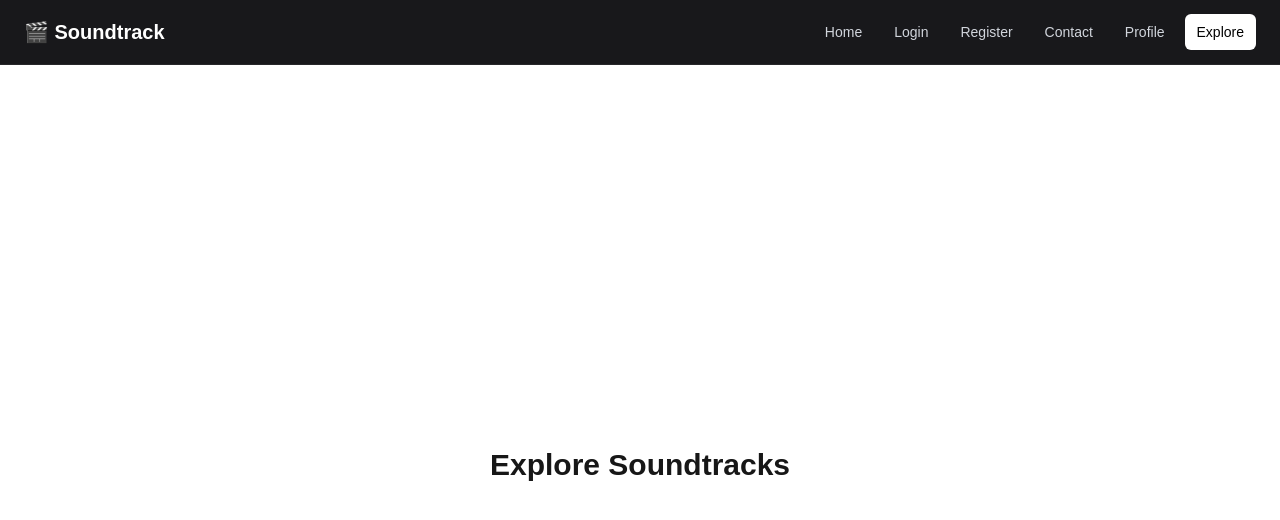
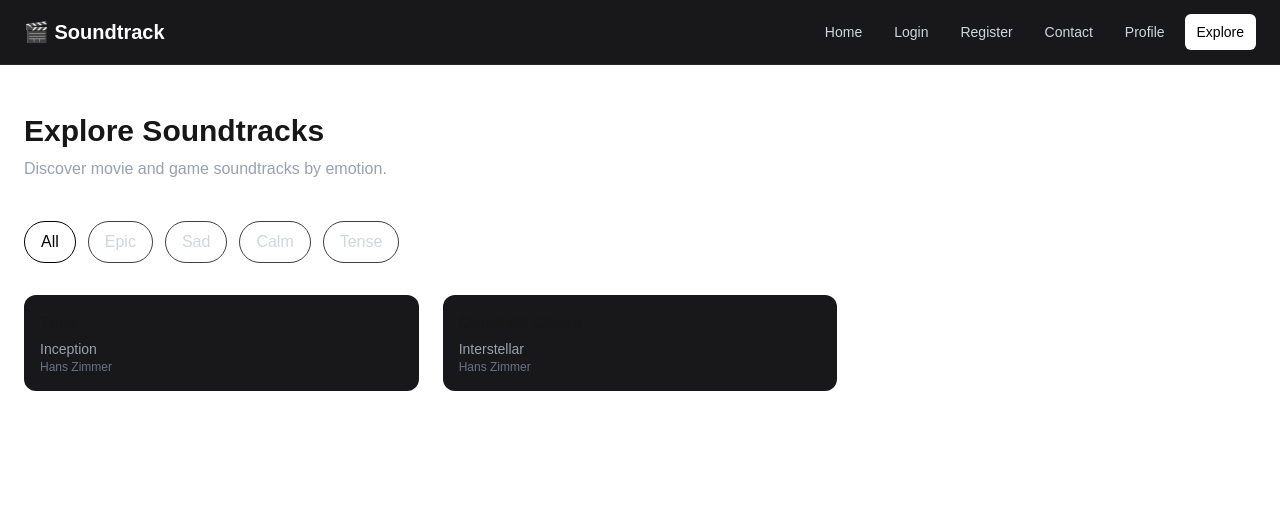
Before and after one commit to Frantisek82/soundtrack-mood-explorer-frontend, a Next.js app: page /explore in a window 1280 px wide. Shown: the top 520 px of the page. Built offline with nearby package versions, Linux system fonts and the light colour scheme.

Commit message:
feat: implement explore page with mood-based discovery

```diff
--- a/package.json
+++ b/package.json
@@ -9,9 +9,9 @@
     "lint": "eslint"
   },
   "dependencies": {
-    "next": "16.1.4",
-    "react": "19.2.3",
-    "react-dom": "19.2.3"
+    "next": "^16.1.4",
+    "react": "^19.2.3",
+    "react-dom": "^19.2.3"
   },
   "devDependencies": {
     "@tailwindcss/postcss": "^4",
--- a/src/app/explore/page.tsx
+++ b/src/app/explore/page.tsx
@@ -1,9 +1,66 @@
+"use client";
+
+import { useEffect, useState } from "react";
+import MoodSelector from "@/src/components/MoodSelector";
+import SoundtrackCard from "@/src/components/SoundtrackCard";
+import { getSoundtracks } from "@/src/services/soundtracks";
+
+type Soundtrack = {
+  id: string;
+  title: string;
+  movie: string;
+  composer: string;
+  mood: string;
+};
+
 export default function ExplorePage() {
+  const [mood, setMood] = useState<string | null>(null);
+  const [soundtracks, setSoundtracks] = useState<Soundtrack[]>([]);
+  const [loading, setLoading] = useState(true);
+
+  useEffect(() => {
+    setLoading(true);
+    getSoundtracks(mood || undefined).then((data) => {
+      setSoundtracks(data);
+      setLoading(false);
+    });
+  }, [mood]);
+
   return (
-    <main className="min-h-screen flex items-center justify-center">
-      <h1 className="text-3xl font-bold">
-        Explore Soundtracks
-      </h1>
+    <main className="max-w-7xl mx-auto px-6 py-12">
+      {/* Header */}
+      <header className="mb-10">
+        <h1 className="text-3xl font-bold mb-2">
+          Explore Soundtracks
+        </h1>
+        <p className="text-gray-400">
+          Discover movie and game soundtracks by emotion.
+        </p>
+      </header>
+
+      {/* Mood Selector */}
+      <MoodSelector selected={mood} onSelect={setMood} />
+
+      {/* Content */}
+      {loading ? (
+        <p className="text-gray-400">Loading soundtracks...</p>
+      ) : soundtracks.length === 0 ? (
+        <p className="text-gray-400">
+          No soundtracks found for this mood.
+        </p>
+      ) : (
+        <div className="grid grid-cols-1 sm:grid-cols-2 md:grid-cols-3 gap-6">
+          {soundtracks.map((track) => (
+            <SoundtrackCard
+              key={track.id}
+              id={track.id}
+              title={track.title}
+              movie={track.movie}
+              composer={track.composer}
+            />
+          ))}
+        </div>
+      )}
     </main>
   );
 }
--- a/src/app/layout.tsx
+++ b/src/app/layout.tsx
@@ -1,5 +1,5 @@
 import "./globals.css";
-import Navbar from "../components/Navbar";
+import Navbar from "@/src/components/Navbar";
 
 export default function RootLayout({
   children,
--- /dev/null
+++ b/src/components/SoundtrackCard.tsx
@@ -0,0 +1,28 @@
+"use cleint";
+
+import Link from "next/link";
+
+type Props = {
+  id: string;
+  title: string;
+  movie: string;
+  composer: string;
+};
+
+export default function SoundtrackCard({
+  id,
+  title,
+  movie,
+  composer,
+}: Props) {
+  return (
+    <Link
+      href={`/soundtrack/${id}`}
+      className="bg-zinc-900 p-4 rounded-xl hover:bg-zinc-800 transition"
+    >
+      <h3 className="font-semibold mb-1">{title}</h3>
+      <p className="text-sm text-gray-400">{movie}</p>
+      <p className="text-xs text-gray-500">{composer}</p>
+    </Link>
+  );
+}
--- /dev/null
+++ b/src/services/soundtracks.ts
@@ -0,0 +1,23 @@
+export async function getSoundtracks(mood?: string) {
+  // Temporary mock data
+  const data = [
+    {
+      id: "1",
+      title: "Time",
+      movie: "Inception",
+      composer: "Hans Zimmer",
+      mood: "Epic",
+    },
+    {
+      id: "2",
+      title: "Cornfield Chase",
+      movie: "Interstellar",
+      composer: "Hans Zimmer",
+      mood: "Calm",
+    },
+  ];
+
+  return mood ? data.filter((s) => s.mood === mood) : data;
+}
+
+// This will later be replaced with a real fetch() call.
```
Also changed, not shown: 1 other file (tests, documents, lock files or other folders).
